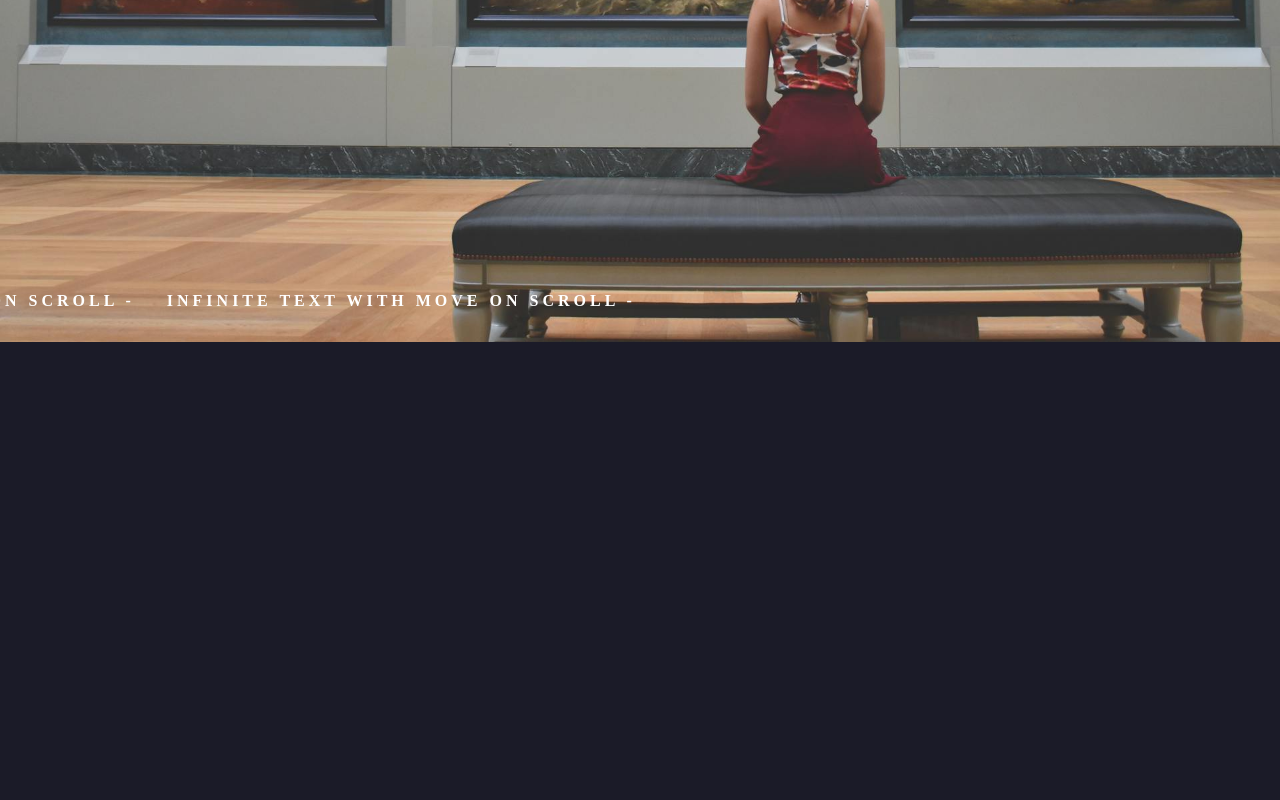
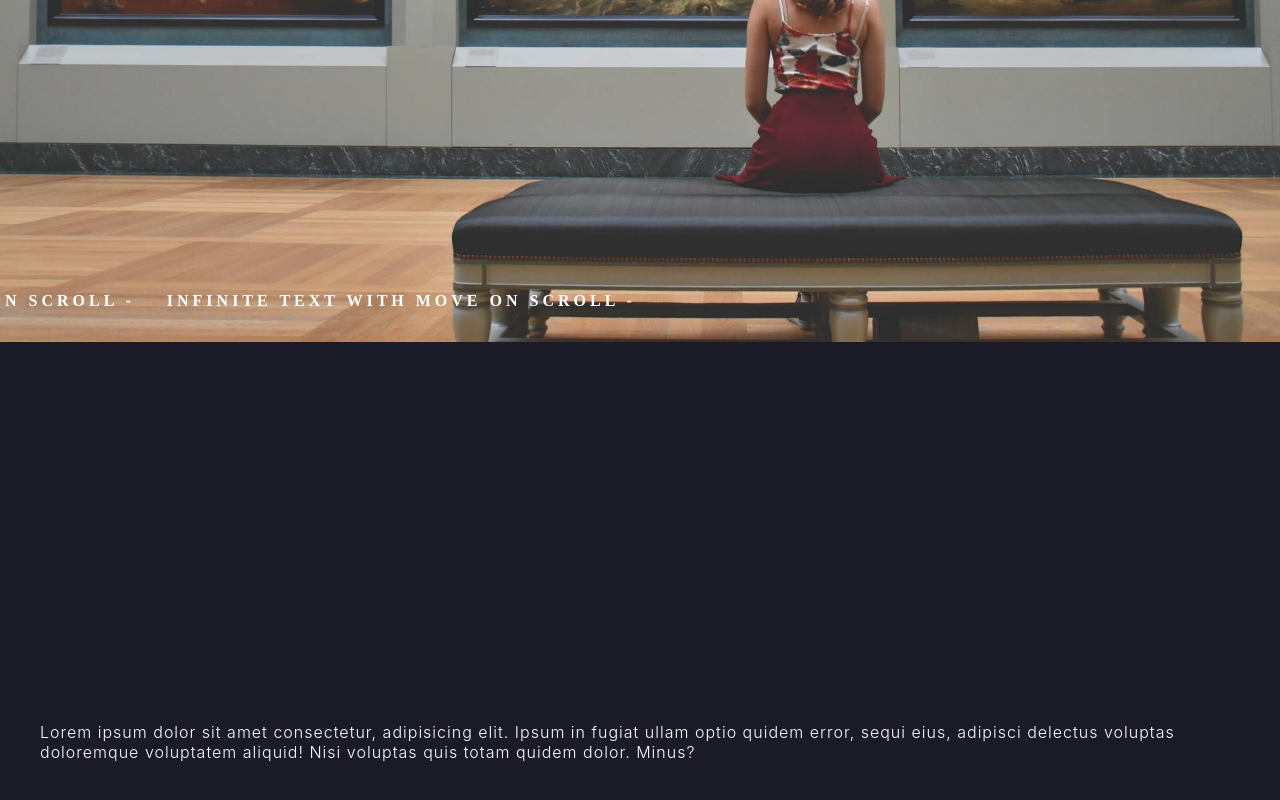
Before and after one commit to daramosn/motion-demos, a Vue app: page /infinite-text in a window 1280 px wide. Shown: the part 458-1258 px from the top of the page. Built offline with nearby package versions, Linux system fonts and the light colour scheme; a web font is replaced by a local one.

Commit message:
chore: add some dummy text in Infinite text demo

```diff
--- a/src/views/InfiniteText.vue
+++ b/src/views/InfiniteText.vue
@@ -1,6 +1,6 @@
 <template>
   <main class="infinite-text">
-    <section>
+    <section class="hero">
       <img :src="image1" alt="art-museum" />
       <div class="text-container">
         <div class="text">
@@ -9,6 +9,13 @@
           <p aria-hidden="true">Infinite text with move on scroll -</p>
         </div>
       </div>
+    </section>
+    <section class="content">
+      <p>
+        Lorem ipsum dolor sit amet consectetur, adipisicing elit. Ipsum in fugiat ullam optio quidem
+        error, sequi eius, adipisci delectus voluptas doloremque voluptatem aliquid! Nisi voluptas
+        quis totam quidem dolor. Minus?
+      </p>
     </section>
   </main>
 </template>
@@ -65,7 +72,7 @@ onMounted(() => {
 .infinite-text {
   height: 200vh;
 
-  section {
+  .hero {
     height: 100svh;
     contain: paint;
     img {
@@ -93,5 +100,20 @@ onMounted(() => {
       }
     }
   }
+
+  .content {
+    height: 100vh;
+    display: grid;
+    place-content: center;
+    padding: max(32px, calc((100% - 1200px) / 2));
+
+    p {
+      font-weight: 300;
+      letter-spacing: 1px;
+      text-wrap: pretty;
+      margin: 0;
+      font-size: customClamp(32px, 42px, 536px, 1200px);
+    }
+  }
 }
 </style>
```
